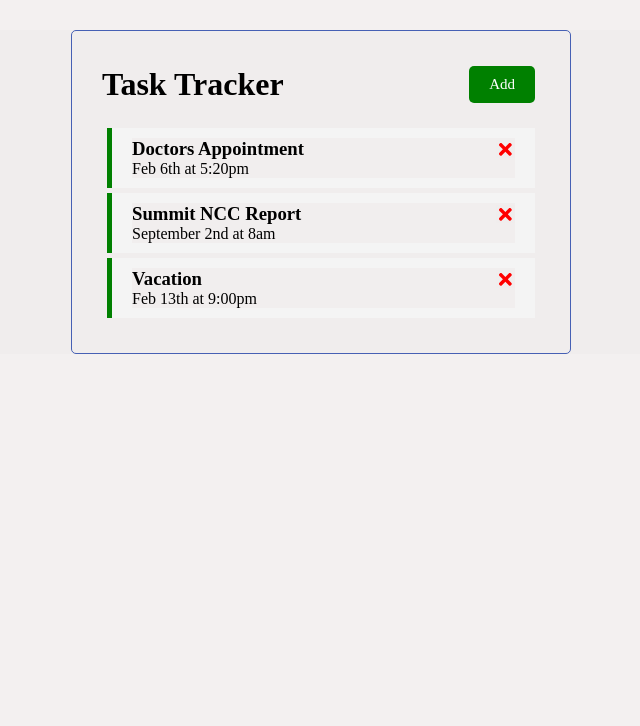
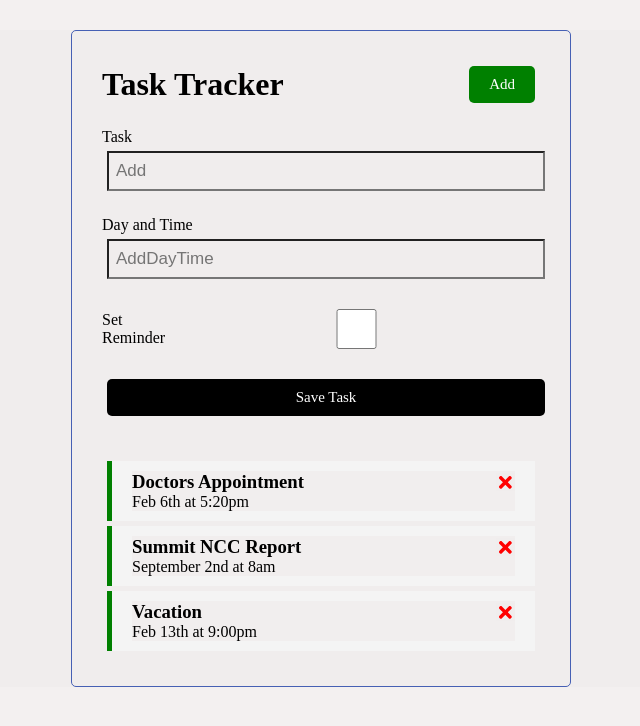
Before and after one commit to lumidee007/react-task-tracker, a React (Create React App) app: page / in a window 1280 px wide. Shown: the top 726 px of the page, without its empty margins (319-959 px from the left). Built offline with nearby package versions, Linux system fonts and the light colour scheme.

Commit message:
added Task component

```diff
--- a/src/App.js
+++ b/src/App.js
@@ -1,4 +1,4 @@
-import { Header, Tasks } from './component'
+import { Header, Tasks, AddTask } from './component'
 import {useState} from 'react'
 
 
@@ -37,6 +37,10 @@ const toggleReminder = (id) => {
   setTasks(tasks.map(task => task.id === id ? {...task, reminder: !task.reminder }: task))
 }
 
+const addTask = (task) => {
+  console.log(task)
+}
+
 
 const style = {
   textAlign: 'center',
@@ -48,7 +52,8 @@ const style = {
   return (
     <div className='container'>
       <Header />
-      {tasks.length > 0 ? <Tasks tasks={tasks} delTask={delTask} toggleReminder={toggleReminder}/> : <h3 style={style}>NO TASKS AVAILABLE</h3>}
+      <AddTask />
+      {tasks.length > 0 ? <Tasks tasks={tasks} delTask={delTask} toggleReminder={toggleReminder}/> : <h3 style={style}>NO TASK AVAILABLE</h3>}
     </div>
   );
 }
--- /dev/null
+++ b/src/component/addTask/index.js
@@ -0,0 +1,30 @@
+import {useState} from 'react'
+import {Form, FormContainer, FormReminder, FormLabel, FormInput, FormSummit} from './styles/addTask'
+
+
+export default function AddTask() {
+    const [text, setText] = useState('')
+    const [dayTime, setDayTime] = useState('')
+    const [reminder, setReminder] = useState(false)
+
+    return (
+        <Form>
+            <FormContainer>
+              <FormLabel>Task</FormLabel>
+              <FormInput type='text' placeholder='Add' value={text} onChange={e => setText(e.target.value)}/>
+            </FormContainer>
+
+            <FormContainer>
+              <FormLabel>Day and Time</FormLabel>
+              <FormInput type='text' placeholder='AddDayTime' value={dayTime} onChange={e => setDayTime(e.target.value)}/>
+            </FormContainer>
+
+            <FormReminder>
+              <FormLabel>Set Reminder</FormLabel>
+              <FormInput type='checkbox' placeholder='Add Day_Time' value={reminder} onChange={e => setReminder(e.currentTarget.checked)}/>
+            </FormReminder>
+
+            <FormSummit type='submit' value='Save Task'/>
+        </Form>
+    )
+}
--- /dev/null
+++ b/src/component/addTask/styles/addTask.js
@@ -0,0 +1,53 @@
+import styled from 'styled-components'
+
+export const Form = styled.form`
+
+ margin-bottom: 40px;
+`
+
+export const FormContainer = styled.div`
+margin: 20px 0;
+`
+
+export const FormLabel = styled.label`
+display: block;
+`
+
+export const FormInput = styled.input`
+width: 100%;
+height: 40px;
+margin: 5px;
+padding: 3px 7px;
+font-size: 17px;
+`
+
+export const FormReminder = styled(FormContainer)`
+    display: flex;
+    align-items: center;
+    justify-content: space-between;
+`
+
+export const FormSummit = styled.input`
+  display: block;
+  width: 100%;
+
+  display: inline-block;
+  background: #000;
+  color: #fff;
+  border: none;
+  padding: 10px 20px;
+  margin: 5px;
+  border-radius: 5px;
+  cursor: pointer;
+  text-decoration: none;
+  font-size: 15px;
+  font-family: inherit;
+
+  &:focus {
+    outline: none;
+  }
+
+  &:hover {
+    transform: scale(0.98);
+  }
+`
--- a/src/component/index.js
+++ b/src/component/index.js
@@ -2,3 +2,4 @@ export {default as Header} from './header'
 export {default as Button} from './button'
 export {default as Tasks} from './tasks'
 export {default as Task} from './task'
+export {default as AddTask} from './addTask'
--- a/src/component/task/styles/task.js
+++ b/src/component/task/styles/task.js
@@ -6,7 +6,10 @@ import styled from 'styled-components';
         background: #f4f4f4;
         margin: 5px;
         padding: 10px 20px;
-        cursor: pointer;
+
+        &:hover {
+          cursor: pointer;
+        }
  `
 
 
```
